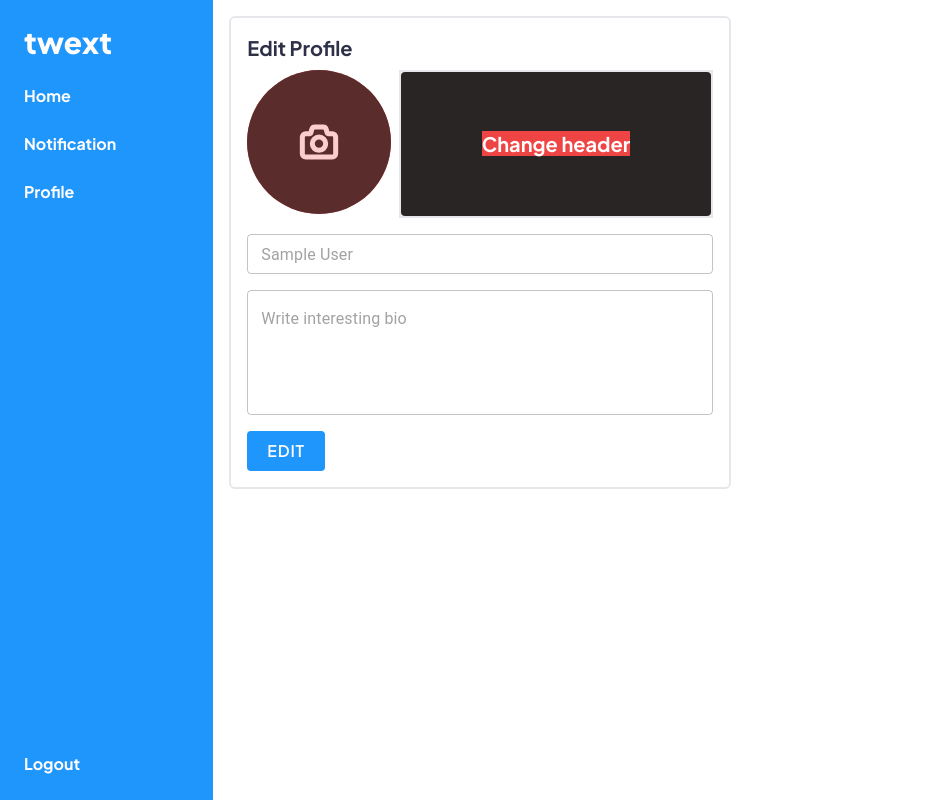
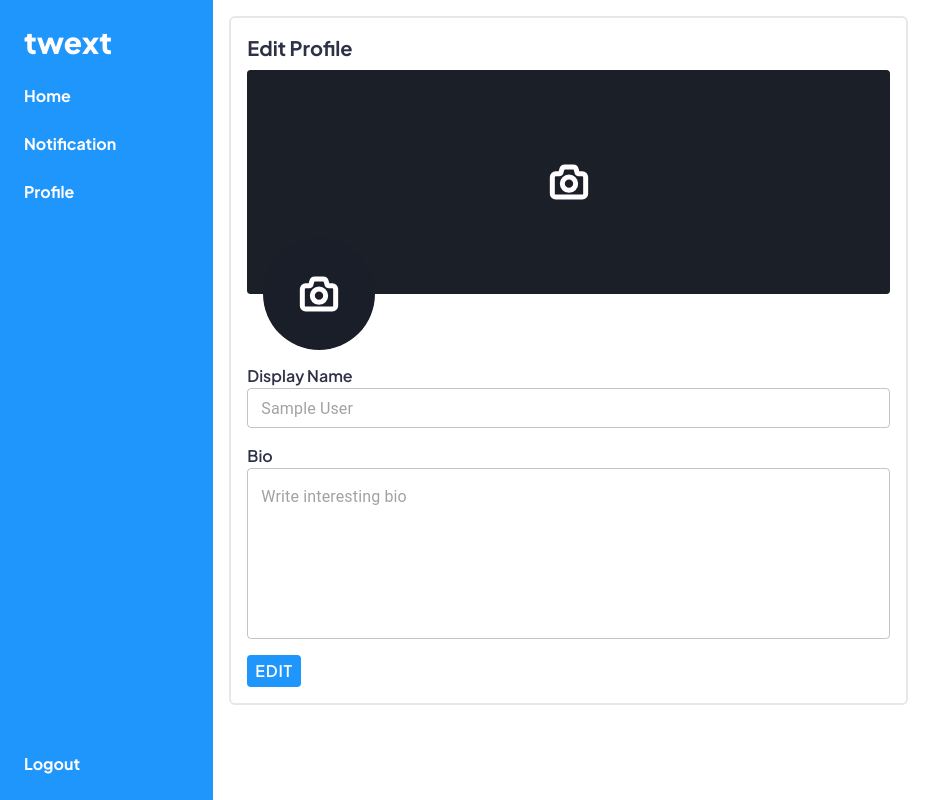
Before and after one commit to rizky-pm/twext, a React (Vite) app: page /profile/edit in a window 1280 px wide. Shown: the whole page, without its empty margins (0-947 px from the left). Built offline with nearby package versions, Linux system fonts and the light colour scheme; no server answers; the database is empty; sample sign-in values are in the browser's storage.

Commit message:
Added edit profile page

```diff
--- a/src/assets/UploadAvatarIcon.tsx
+++ b/src/assets/UploadAvatarIcon.tsx
@@ -1,6 +1,6 @@
 type Props = {
   className: string;
-  fill: string;
+  fill?: string;
 };
 
 const UploadAvatarIcon = ({ className, fill }: Props) => {
--- a/src/index.css
+++ b/src/index.css
@@ -15,7 +15,7 @@ body {
 }
 
 .primary-button {
-  @apply px-3 py-2 font-semibold uppercase bg-primary text-white hover:bg-primary-light transition rounded tracking-wider w-1/6;
+  @apply px-2 py-1 font-semibold uppercase bg-primary text-white hover:bg-primary-light transition rounded tracking-wider w-1/12;
 }
 
 .main-box-shadow {
--- a/src/pages/EditProfile.tsx
+++ b/src/pages/EditProfile.tsx
@@ -3,8 +3,14 @@ import { Stack, TextField } from '@mui/material';
 import { useForm } from 'react-hook-form';
 import { doc, getDoc, updateDoc } from 'firebase/firestore';
 import { updateProfile } from 'firebase/auth';
+import {
+  getDownloadURL,
+  ref,
+  // uploadBytes,
+  uploadBytesResumable,
+} from 'firebase/storage';
 
-import { firestore } from '../utils/firebase';
+import { firestore, firebaseStorage } from '../utils/firebase';
 import useAuthStore from '../state/auth/authStore';
 
 import UpladAvatarIcon from '../assets/UploadAvatarIcon';
@@ -15,6 +21,16 @@ type EditProfileValues = {
   photoURL: string;
 };
 
+type AvatarFile = {
+  bytes: File | null;
+  url: string | null;
+};
+
+type HeaderFile = {
+  bytes: File | null;
+  url: string | null;
+};
+
 const EditProfile = () => {
   const [detail, setDetail] = useState<EditProfileValues>({
     displayName: '',
@@ -23,6 +39,15 @@ const EditProfile = () => {
   });
   const [isAvatarTooltipOpen, setIsAvatarTooltipOpen] =
     useState<boolean>(false);
+  const [avatarFile, setAvatarFile] = useState<AvatarFile>({
+    bytes: null,
+    url: null,
+  });
+  const [headerFile, setHeaderFile] = useState<HeaderFile>({
+    bytes: null,
+    url: null,
+  });
+  const [uploadProgress, setUploadProgress] = useState<number>(0);
 
   const inputAvatarRef = useRef<HTMLInputElement | null>(null);
   const inputHeaderRef = useRef<HTMLInputElement | null>(null);
@@ -75,13 +100,105 @@ const EditProfile = () => {
 
       reset();
     }
+
+    if (avatarFile.bytes) {
+      const avatarStorageRef = ref(firebaseStorage, `${user.uid}/` + 'avatar');
+      const avatarUploadTask = uploadBytesResumable(
+        avatarStorageRef,
+        avatarFile.bytes
+      );
+
+      promises.push(
+        new Promise<void>((resolve, reject) => {
+          avatarUploadTask.on(
+            'state_changed',
+            (snapshot) => {
+              const progress = snapshot.bytesTransferred / snapshot.totalBytes;
+              console.log('Avatar upload task', progress);
+              // setUploadProgress(progress);
+            },
+            (error) => {
+              console.log('Avatar upload error : ', error);
+              reject(error);
+            },
+            async () => {
+              const downloadURL = await getDownloadURL(avatarStorageRef);
+              console.log(
+                'Avatar uploaded successfully. Download URL:',
+                downloadURL
+              );
+              resolve();
+            }
+          );
+        })
+      );
+    }
+
+    if (headerFile.bytes) {
+      const headerStorageRef = ref(firebaseStorage, `${user.uid}/` + 'header');
+      const headerUploadTask = uploadBytesResumable(
+        headerStorageRef,
+        headerFile.bytes
+      );
+
+      promises.push(
+        new Promise<void>((resolve, reject) => {
+          headerUploadTask.on(
+            'state_changed',
+            (snapshot) => {
+              const progress = snapshot.bytesTransferred / snapshot.totalBytes;
+              console.log('Header upload task', progress);
+              // setUploadProgress(progress);
+            },
+            (error) => {
+              console.log('Header upload error : ', error);
+              reject(error);
+            },
+            async () => {
+              const downloadURL = await getDownloadURL(headerStorageRef);
+              console.log(
+                'Avatar uploaded successfully. Download URL:',
+                downloadURL
+              );
+              resolve();
+            }
+          );
+        })
+      );
+
+      await headerUploadTask;
+    }
   };
+
+  console.log(uploadProgress);
 
   const getUserDetail = async () => {
     if (user) {
       const detailRef = doc(firestore, 'userDetail', user?.uid);
       const detailSnap = await getDoc(detailRef);
       const userDetail = detailSnap.data();
+      const avatarRef = ref(firebaseStorage, `${user.uid}/avatar`);
+      const headerRef = ref(firebaseStorage, `${user.uid}/header`);
+
+      if (avatarRef) {
+        getDownloadURL(avatarRef)
+          .then((url) => {
+            setAvatarFile((prevState) => ({ ...prevState, url: url }));
+          })
+          .catch((e) => {
+            console.log(e);
+          });
+      }
+
+      if (headerRef) {
+        getDownloadURL(headerRef)
+          .then((url) => {
+            setHeaderFile((prevState) => ({ ...prevState, url: url }));
+          })
+          .catch((e) => {
+            console.log(e);
+          });
+      }
 
       setDetail({
         displayName: user.displayName || '',
@@ -92,7 +209,20 @@ const EditProfile = () => {
   };
 
   const inputAvatarHandler = (e: React.ChangeEvent<HTMLInputElement>) => {
-    console.log(e);
+    const selectedFile = e.target.files?.[0];
+    if (selectedFile) {
+      const temporaryUrl = URL.createObjectURL(selectedFile);
+      setAvatarFile({ bytes: selectedFile, url: temporaryUrl });
+    }
+  };
+
+  const inputHeaderHandler = (e: React.ChangeEvent<HTMLInputElement>) => {
+    const selectedFile = e.target.files?.[0];
+
+    if (selectedFile) {
+      const temporaryUrl = URL.createObjectURL(selectedFile);
+      setHeaderFile({ bytes: selectedFile, url: temporaryUrl });
+    }
   };
 
   useEffect(() => {
@@ -100,7 +230,6 @@ const EditProfile = () => {
   }, [user]);
 
   useEffect(() => {
-    // Event handler to close the dropdown when clicking outside
     const handleClickOutside = (event: MouseEvent) => {
       if (
         tooltipRef.current &&
@@ -110,10 +239,8 @@ const EditProfile = () => {
       }
     };
 
-    // Attach the event listener to the document
     document.addEventListener('click', handleClickOutside);
 
-    // Cleanup: Remove the event listener when the component unmounts
     return () => {
       document.removeEventListener('click', handleClickOutside);
     };
@@ -123,25 +250,69 @@ const EditProfile = () => {
     <section className='border-2 rounded-md flex flex-col p-4'>
       <h1 className='font-bold text-xl mb-2'>Edit Profile</h1>
 
-      <form onSubmit={handleSubmit(handleEditProfile)} noValidate>
-        <Stack spacing={2}>
-          <div className='flex space-x-2'>
+      <form
+        onSubmit={handleSubmit(handleEditProfile)}
+        noValidate
+        className='flex flex-col space-y-2'
+      >
+        <div className='flex flex-col'>
+          {/* HEADER SECTION */}
+          <div className='flex h-56 relative rounded overflow-hidden '>
+            <div
+              className='flex absolute top-0 left-0 justify-center items-center w-full h-full bg-neutral-900 bg-opacity-50 hover:bg-opacity-70 transition cursor-pointer'
+              onClick={() => {
+                if (inputHeaderRef) {
+                  inputHeaderRef.current?.click();
+                }
+              }}
+            >
+              <UpladAvatarIcon
+                className='stroke-white w-10 h-10'
+                fill='fill-white'
+              />
+            </div>
+
+            {headerFile.url ? (
+              <img
+                loading='lazy'
+                src={headerFile.url}
+                alt='space'
+                className='w-full h-full object-cover bg-bottom rounded'
+              />
+            ) : (
+              <div className='bg-slate-800 w-full h-full'></div>
+            )}
+          </div>
+
           {/* AVATAR SECTION */}
-            <div className='relative self-start'>
+          <div className='relative self-start -mt-14 ml-4'>
             <button
-                className='rounded-full cursor-pointer bg-red-500 w-36 h-36 fill-transparent overflow-hidden'
+              type='button'
+              className='rounded-full cursor-pointer w-28 h-28 fill-transparent overflow-hidden relative'
               onClick={(event: React.MouseEvent<HTMLButtonElement>) => {
                 event.stopPropagation();
                 setIsAvatarTooltipOpen(true);
               }}
             >
-                <span className='opacity-75 transition bg-stone-800 hover:bg-stone-950 w-full h-full flex justify-center items-center'>
+              {avatarFile.url ? (
+                <img
+                  loading='lazy'
+                  src={avatarFile.url}
+                  alt='Policeman'
+                  className='object-cover w-full h-full'
+                />
+              ) : (
+                <div className='w-full h-full rounded-full bg-slate-900'></div>
+              )}
+
+              <span className='absolute top-0 left-0 bg-opacity-50 transition bg-neutral-800 hover:bg-neutral-950 hover:bg-opacity-50 w-full h-full flex justify-center items-center'>
                 <UpladAvatarIcon
                   className='stroke-white w-10 h-10'
                   fill='fill-white'
                 />
               </span>
             </button>
+
             <input
               ref={inputAvatarRef}
               type='file'
@@ -175,19 +346,7 @@ const EditProfile = () => {
                 Remove avatar
               </span>
             </div>
-            </div>
-            {/* HEADER SECTION */}
-            <div className='flex w-full border-2'>
-              <button
-                className='cursor-pointer flex-grow h-36 bg-stone-800 rounded'
-                onClick={(event: React.MouseEvent<HTMLButtonElement>) => {
-                  event.stopPropagation();
-                }}
-              >
-                <span className='font-bold text-xl text-white bg-red-500 w-full h-full'>
-                  Change header
-                </span>
-              </button>
+
             <input
               ref={inputHeaderRef}
               type='file'
@@ -195,12 +354,15 @@ const EditProfile = () => {
               id='header'
               className='hidden'
               onChange={(e) => {
-                  inputAvatarHandler(e);
+                inputHeaderHandler(e);
               }}
             />
           </div>
         </div>
 
+        <div className='flex flex-col space-y-4'>
+          <label htmlFor='displayName' className='font-semibold'>
+            Display Name
             <TextField
               id='displayName'
               placeholder={detail.displayName || 'Display Name'}
@@ -210,17 +372,21 @@ const EditProfile = () => {
               fullWidth
               {...register('displayName')}
             />
+          </label>
 
+          <label htmlFor='bio' className='font-semibold'>
+            Bio
             <TextField
-            id='filled-multiline-flexible'
+              id='bio'
               placeholder={detail.bio || 'Write interesting bio'}
               multiline
               fullWidth
-            rows={4}
+              rows={6}
               {...register('bio')}
               error={!!errors.bio}
               helperText={errors.bio?.message}
             />
+          </label>
 
           <button
             disabled={isSubmitting}
@@ -229,7 +395,7 @@ const EditProfile = () => {
           >
             Edit
           </button>
-        </Stack>
+        </div>
       </form>
     </section>
   );
--- a/src/routes/ProtectedRoute.tsx
+++ b/src/routes/ProtectedRoute.tsx
@@ -40,7 +40,7 @@ const ProtectedRoute = ({ children }: Props) => {
   return (
     <main className='flex ml-[16.666667%]'>
       <Sidebar />
-      <section className='p-4 w-3/6'>{children}</section>
+      <section className='p-4 w-4/6'>{children}</section>
     </main>
   );
 };
--- a/src/utils/firebase.ts
+++ b/src/utils/firebase.ts
@@ -3,6 +3,7 @@ import { initializeApp } from 'firebase/app';
 import { getAuth } from 'firebase/auth';
 import { getAnalytics } from 'firebase/analytics';
 import { getFirestore } from 'firebase/firestore';
+import { getStorage } from 'firebase/storage';
 // TODO: Add SDKs for Firebase products that you want to use
 // https://firebase.google.com/docs/web/setup#available-libraries
 
@@ -22,4 +23,5 @@ const firebaseConfig = {
 export const app = initializeApp(firebaseConfig);
 export const firebaseAuth = getAuth(app);
 export const firestore = getFirestore(app);
+export const firebaseStorage = getStorage(app);
 export const analytics = getAnalytics(app);
```
Lines whose indentation alone changed are shown as unchanged.
